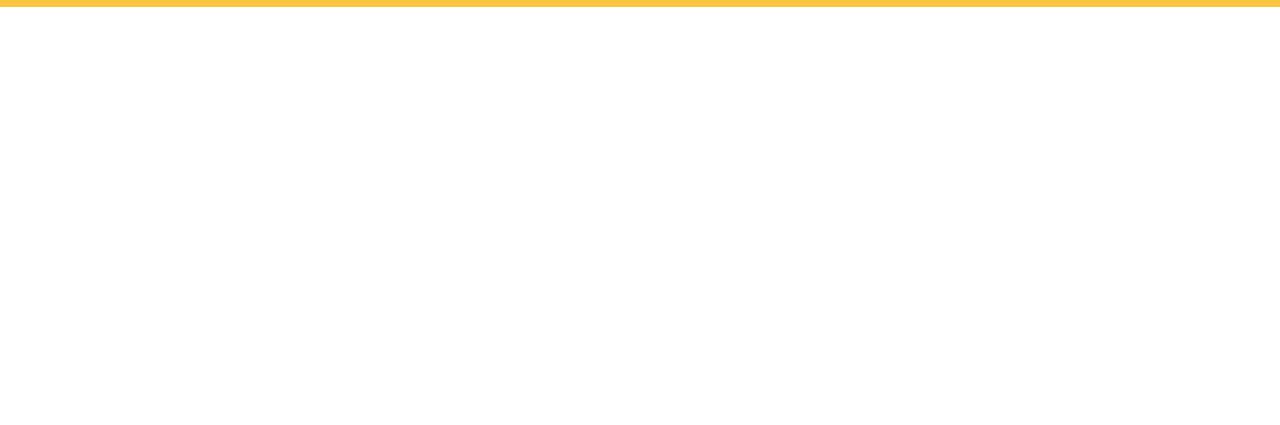
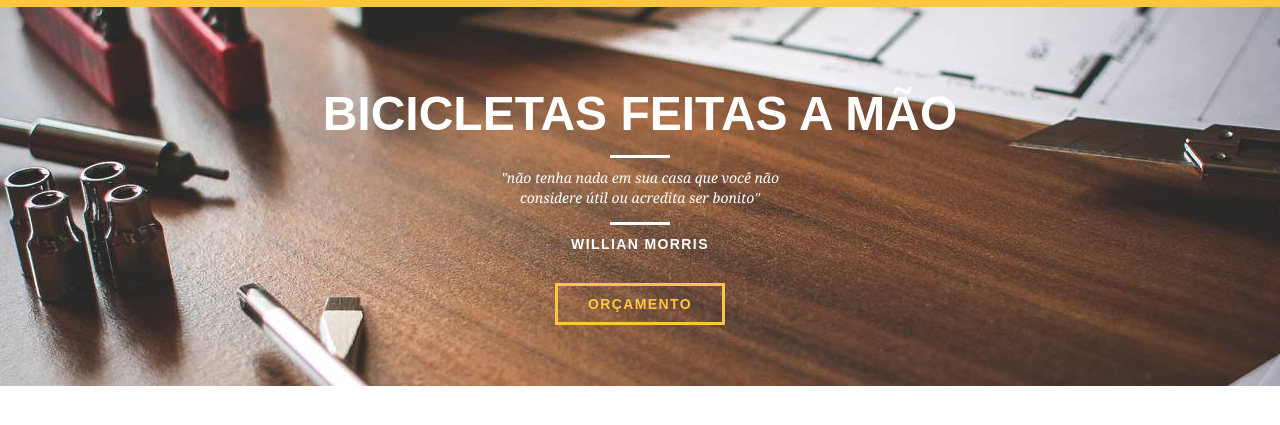
Before and after one commit to fsrocha-dev/bik-craft, a website: page index.html in a window 1280 px wide. Shown: the part 79-504 px from the top of the page. Drawn offline with Linux system fonts and the light colour scheme.

Commit message:
Add section introdução and new styles

```diff
--- a/css/style.css
+++ b/css/style.css
@@ -1,6 +1,28 @@
 /* Main Styles */
 body{
 	font-family: Arial, Helvetica, sans-serif;
+}
+
+p{
+	font-family: Georgia, "Times New Roman", serif;
+	font-size: 14px;
+	line-height: 20px;
+}
+
+.btn{
+	border: 3px solid #fec63e;
+	padding: 10px 30px;
+	color: #fec63e;
+	font-size: 14px;
+	line-height: 20px;
+	text-transform: uppercase;
+	letter-spacing: .1em;
+	font-weight: bold;
+}
+
+.btn:hover{
+	color: #FFF;
+	border-color: #FFF;
 }
 
 /* HEADER STYLES */
@@ -35,3 +57,48 @@ body{
 .header_menu ul li a:hover{
 	color: #FFF;
 }
+
+/**/
+.introducao{
+	width: 100%;
+	height: 380px;
+	background: url("../img/bg.jpg") no-repeat center;
+	background-size: cover;
+	margin-top: 85px;
+	text-align: center;
+	padding-top: 80px;
+}
+
+.introducao h1{
+	font-size: 48px;
+	font-weight: bold;
+	color: #FFF;
+	text-transform: uppercase;
+}
+
+.quote_externo{
+	max-width: 320px;
+	margin: 0 auto;
+	margin-bottom: 40px;
+	color: #FFF;
+}
+
+.quote_externo p{
+	font-style: italic;
+}
+
+.quote_externo p:before, .quote_externo p:after{
+	content:"";
+	display: block;
+	width: 60px;
+	height: 3px;
+	background: #FFF;
+	margin: 14px auto 10px auto;
+}
+
+.quote_externo cite{
+	font-style: normal;
+	font-weight: bold;
+	font-size: 14px;
+	letter-spacing: .1em;
+}
--- a/index.html
+++ b/index.html
@@ -24,5 +24,17 @@
 				</nav>
 			</div>
 		</header>
+		<section class="introducao">
+			<div class="container">
+				<h1>Bicicletas Feitas a Mão</h1>
+				<blockquote class="quote_externo">
+					<p>
+						"não tenha nada em sua casa que você não considere útil ou acredita ser bonito"
+					</p>
+					<cite>WILLIAN MORRIS</cite>
+				</blockquote>
+				<a href="produtos.html" class="btn">Orçamento</a>
+			</div>
+		</section>
 	</body>
 </html>
```
